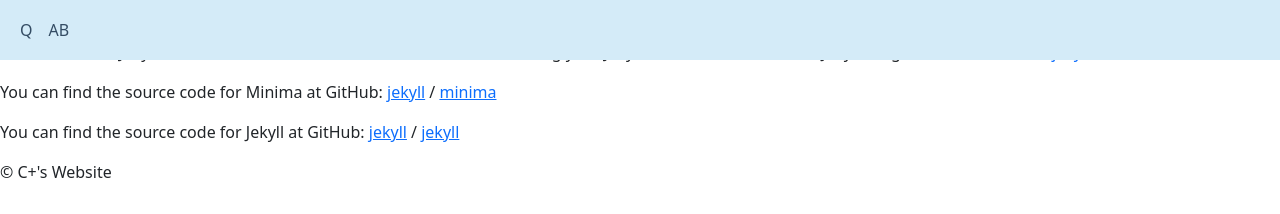
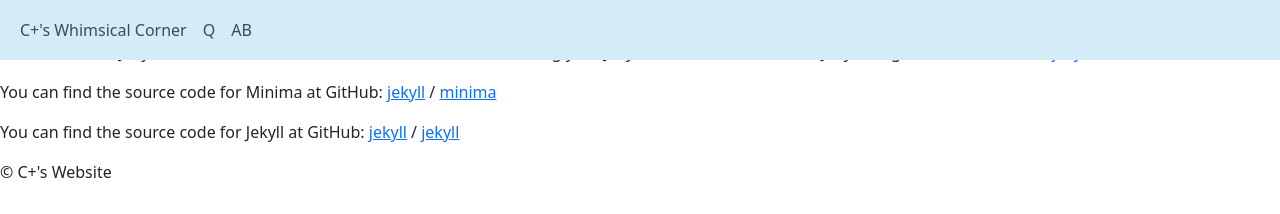
Before and after one commit to cplussssss/forfun, a Jekyll site: the page built from about.markdown, in a window 1280 px wide. Shown: the top 214 px of the page. Built offline with Jekyll 4.4.1, drawn with Linux system fonts in a browser that asks for light colours; nearby versions of some CDN libraries.

Commit message:
Update page.html

```diff
--- a/_layouts/page.html
+++ b/_layouts/page.html
@@ -42,19 +42,19 @@
     <nav class="navbar navbar-expand-sm navbar-dark">
         <div class="container-fluid">
             <ul class="navbar-nav">
-                <!--<li class="nav-item">
-                    <a class="nav-link" href="index.html">C+'s Whimsical Corner</a>
-                </li>-->
+                <li class="nav-item">
+                    <a class="nav-link" href="home.html">C+'s Whimsical Corner</a>
+                </li>
                 <li class="nav-item">
                     <a class="nav-link" href="question.html">Q</a>
                 </li>
                 <li class="nav-item">
-                    <a class="nav-link" href="{{ site.baseurl }}/AB.html">AB</a>
+                    <a class="nav-link" href="/pages/AB.html">AB</a>
                 </li>
             </ul>
         </div>
     </nav>
-
+<!--{{ site.baseurl }}/AB.html-->
     <!-- 主要內容區域 -->
     <div class="content">
         <main>
```
